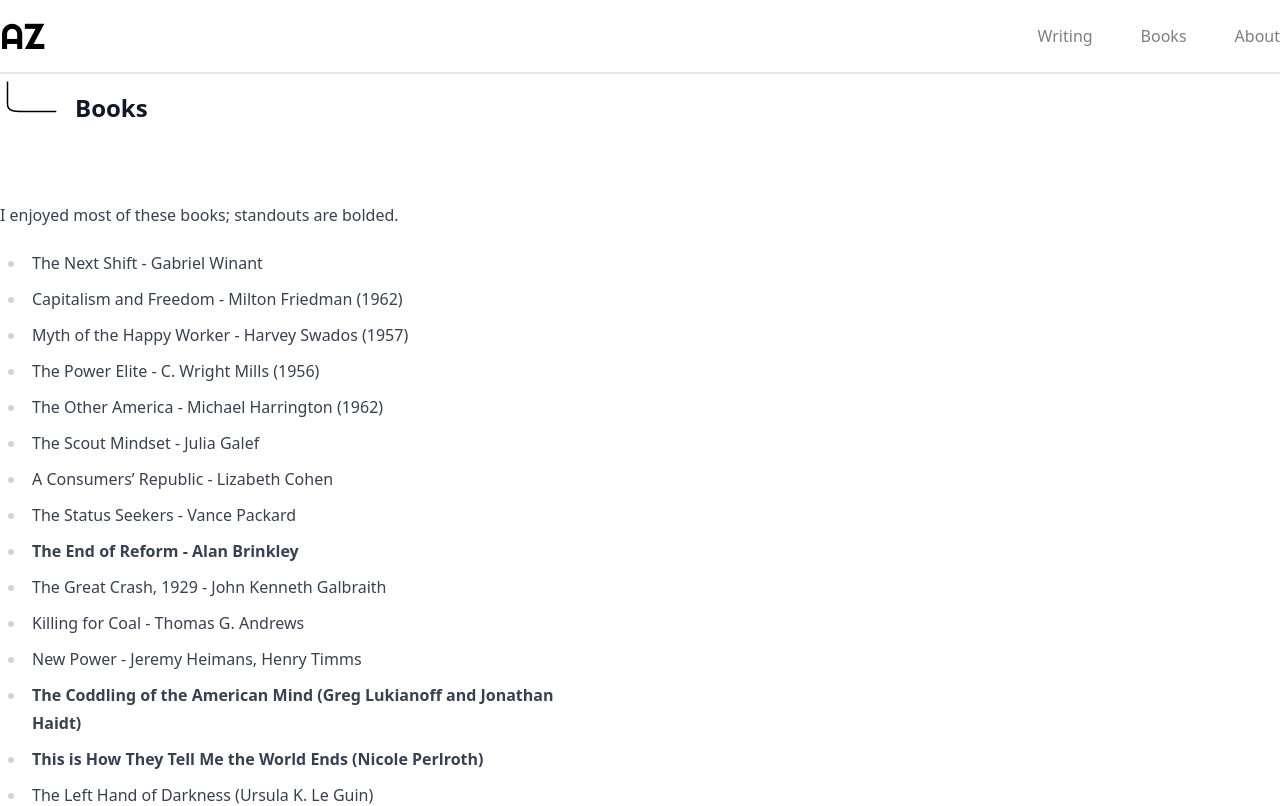
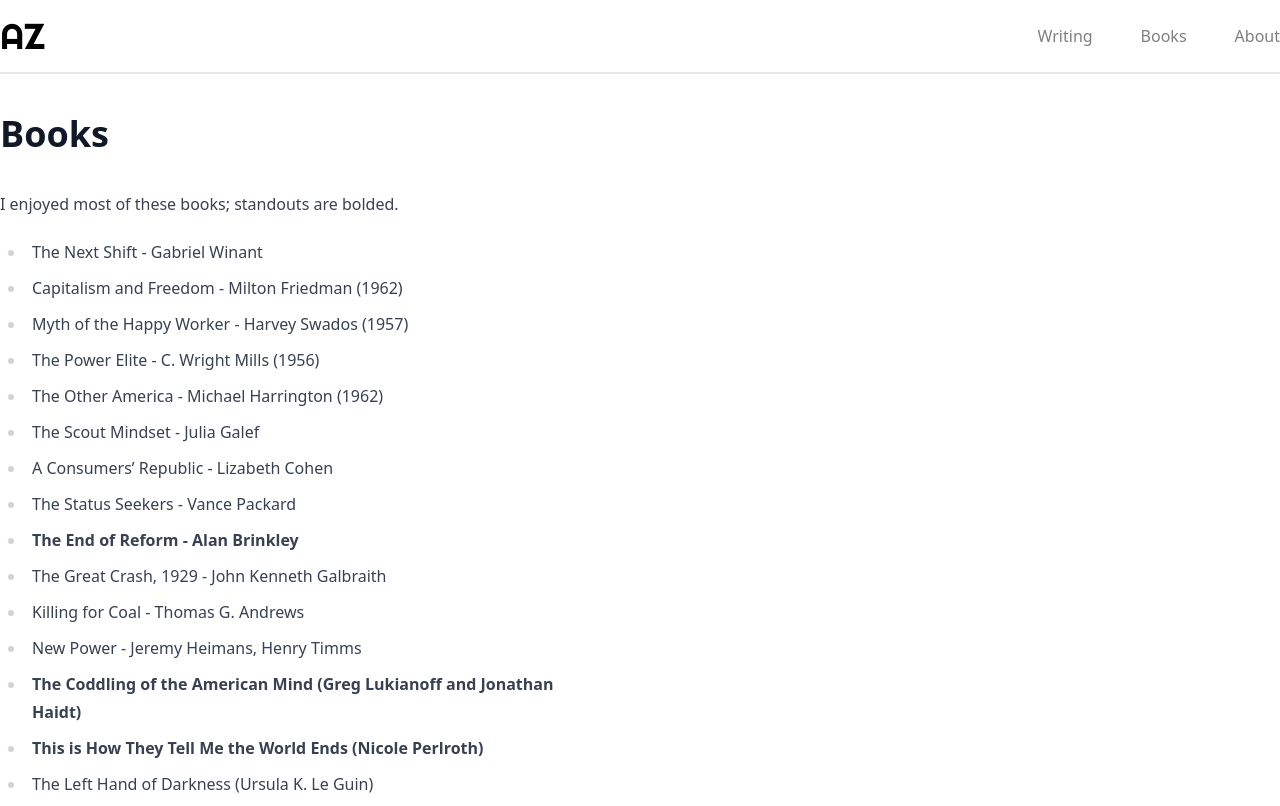
Before and after one commit to anthony-zhou/anthonyzhou.me, a Next.js app: page /books in a window 1280 px wide. Shown: the top 806 px of the page. Built offline with nearby package versions, Linux system fonts and the light colour scheme.

Commit message:
Refactor book heading

```diff
--- a/src/pages/books.tsx
+++ b/src/pages/books.tsx
@@ -8,10 +8,7 @@ export default function Books() {
   return (
     <Layout>
       <div className="prose">
-        <div className="flex items-center">
-          <Image src={lshape} alt="L-shaped" height={75} className="mt-0" />
-          <h2 className="-mt-4">Books</h2>
-        </div>
+        <h2 className="text-4xl mt-10">Books</h2>
         <div className="mb-5 mt-5">I enjoyed most of these books; standouts are bolded. </div>
         <ul className="mb-10">
           <li>The Next Shift - Gabriel Winant</li>
```
